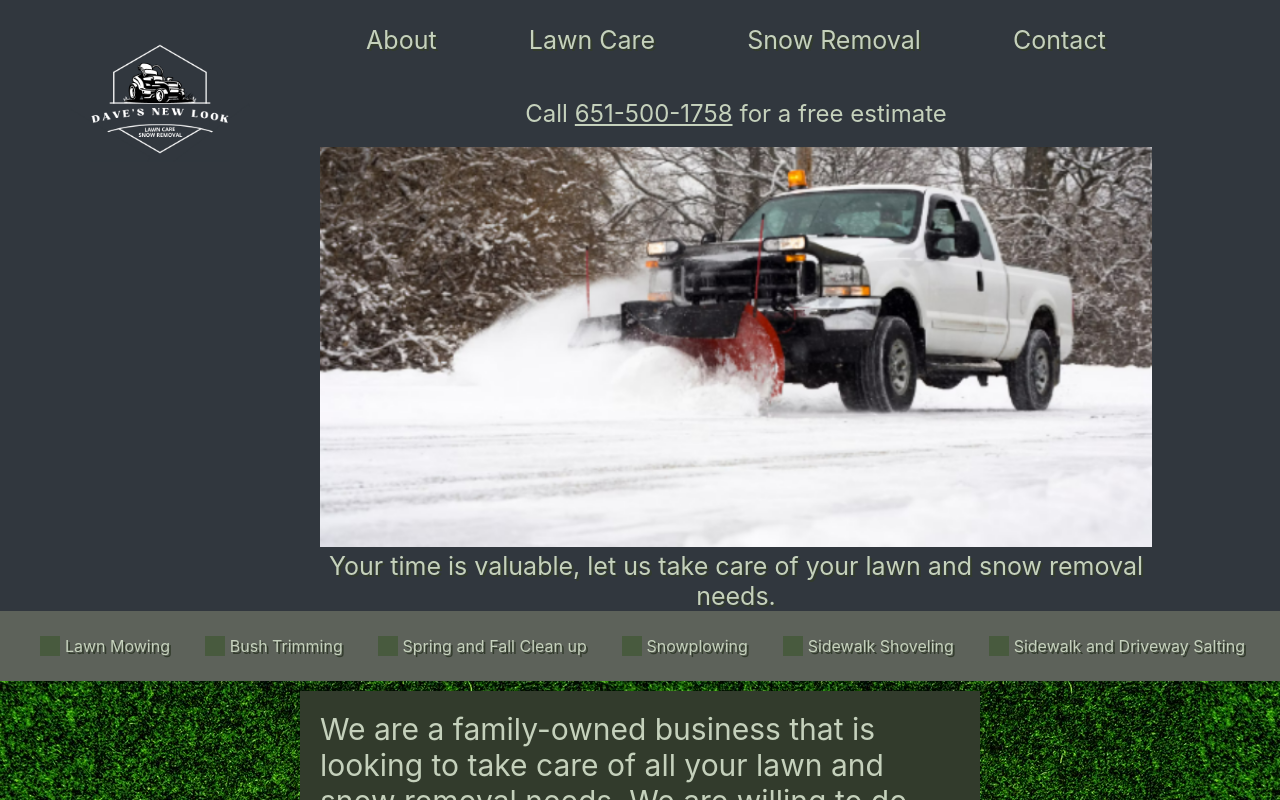
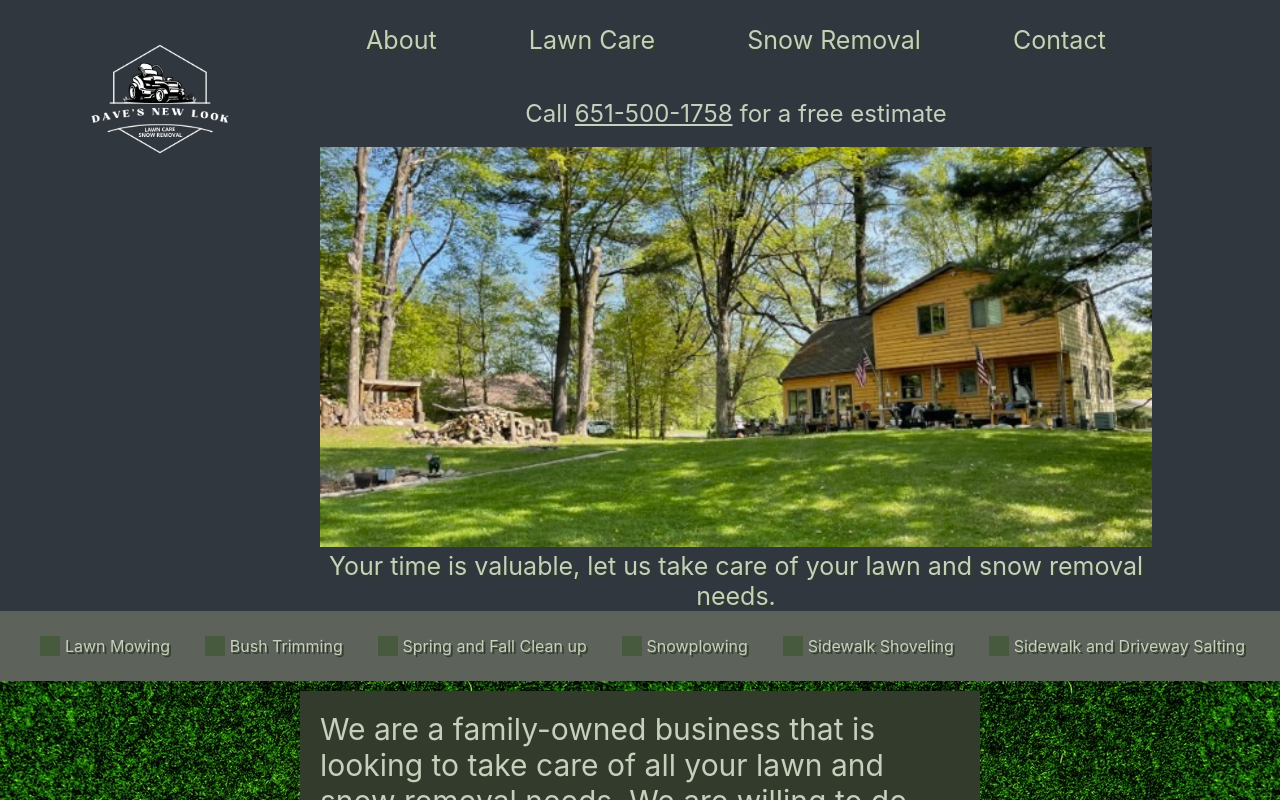
Before and after one commit to Jacobschoenbauer/quick-shot, a React (Create React App) app: page / in a window 1280 px wide. Shown: the top 800 px of the page. Built offline with nearby package versions, Linux system fonts and the light colour scheme; the HTML template or start-up script is replaced by a standard one.

Commit message:
took out snow plow truck

```diff
--- a/src/Component/Nav.js
+++ b/src/Component/Nav.js
@@ -9,12 +9,12 @@ const logo = data.logo.map(({ alt, src }) => (
 ));
 const images = data.images.map(({ alt, src }) => (
   <div>
-    <img className="Sirv image-hover header-images" src={src} alt={alt} />
+    <img className="Sirv image-main header-images" src={src} alt={alt} />
   </div>
 ));
 const imagesTwo = data.imagesTwo.map(({ alt, src }) => (
   <div>
-    <img className="Sirv image-main header-images" src={src} alt={alt} />
+    <img className="Sirv image-hover header-images" src={src} alt={alt} />
   </div>
 ));
 
--- a/src/Data/Data.json
+++ b/src/Data/Data.json
@@ -34,7 +34,7 @@
      ],
    "product4":"Snowplowing ",
    "product4Photo":[
-      {"alt":"Great Snowplowing","src":"./pic/snowplowingtruck.png"}
+      {"alt":"Great Snowplowing","src":"./pic/snowlawn.jpg"}
      ],
    "product5":"Sidewalk Shoveling",
    "product5Photo":[
@@ -50,7 +50,7 @@
 
 ],
 "imagesTwo":[
-   {"alt":"snowremoval", "src":"./pic/snowplowingtruck.png" }
+   {"alt":"snowremoval", "src":"./pic/snowlawn.jpg" }
 ],
    "logo":[
  {"alt":"Lawn Mowing","src":"./pic/DNL_Grass_Transparent (4).png"}
```
Also changed, not shown: public/pic/snowlawn.JPG (deleted).
